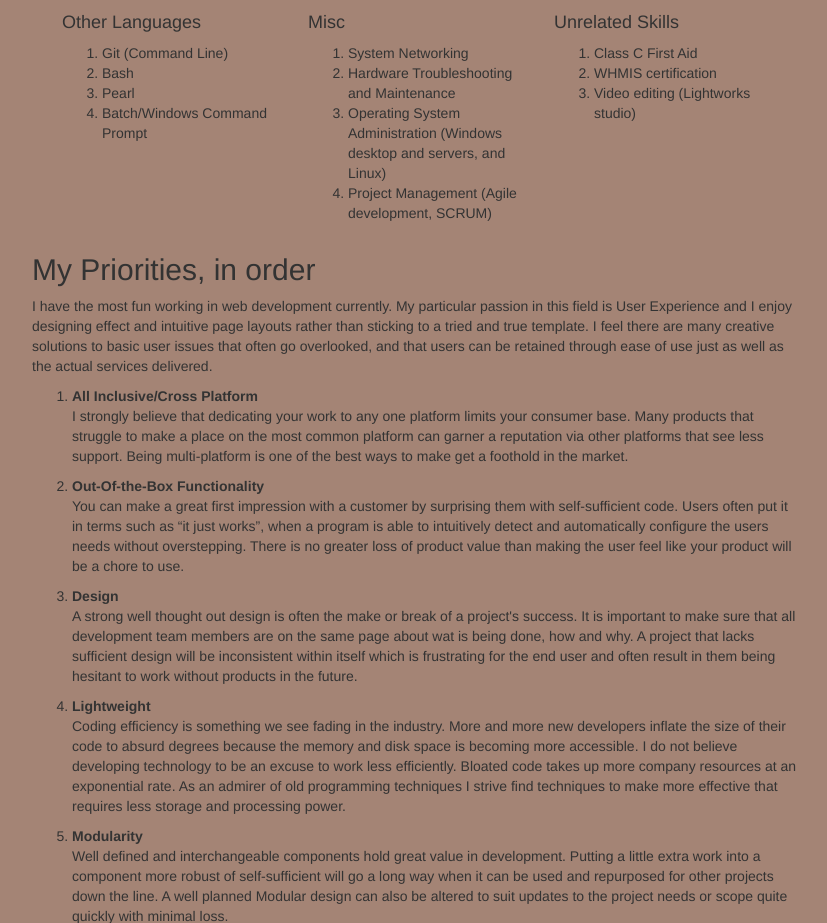
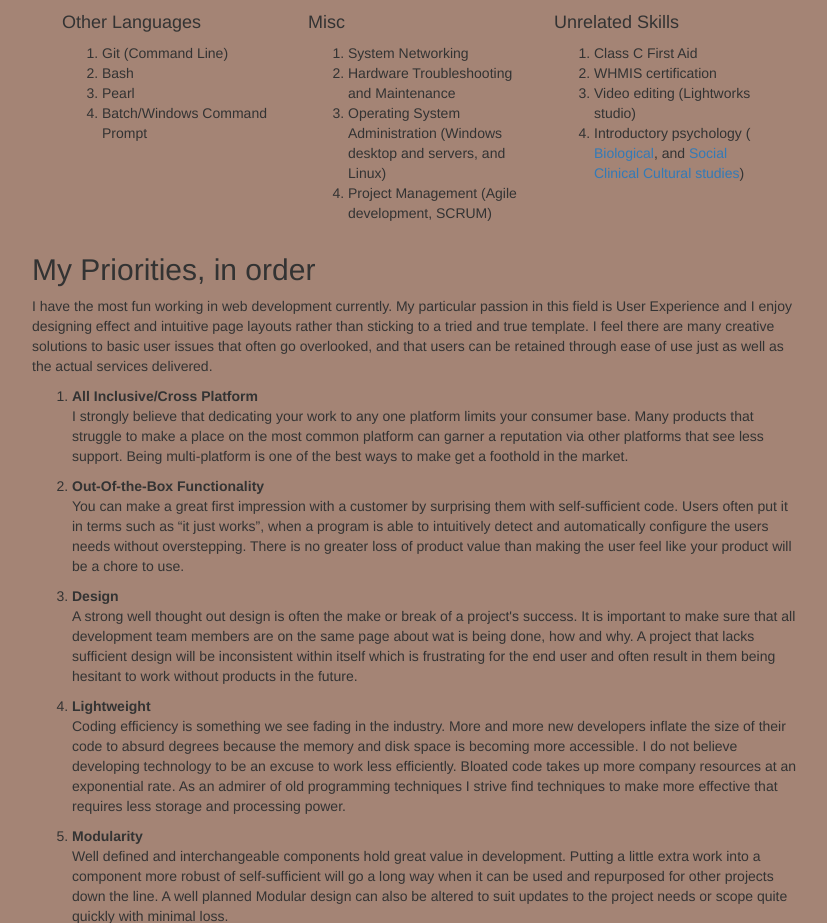
Before and after one commit to Kyle-Hagel/Kyle-Hagel.github.io, a plain HTML site: page index.html in a window 1280 px wide. Shown: the part 857-1780 px from the top of the page, without its empty margins (224-1051 px from the left). Drawn offline with nearby package versions, Linux system fonts and the light colour scheme; no server answers.

Commit message:
single-page version 1.6 (added hyperlink refferences))

```diff
--- a/index.html
+++ b/index.html
@@ -126,6 +126,7 @@
 							<li>Class C First Aid</li>
 							<li>WHMIS certification</li>
 							<li>Video editing (Lightworks studio)</li>
+							<li>Introductory psychology (<a href="https://catalogue.usask.ca/psy-120#Description" target="_blank"> Biological</a>, and <a href="https://catalogue.usask.ca/psy-121" target="_blank"> Social Clinical Cultural studies</a>)</li>
 						</ol>
 					</div>
 				</div>
```
